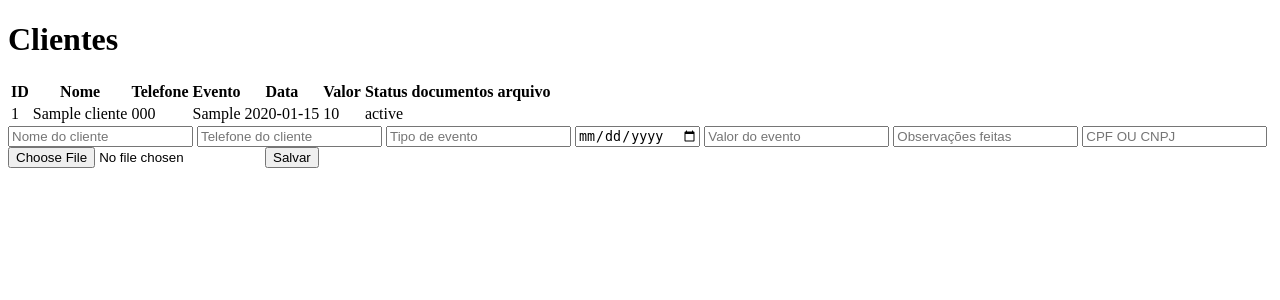
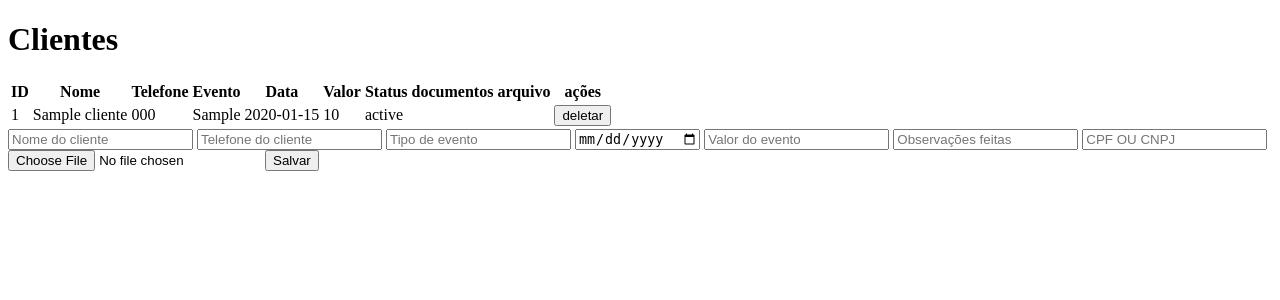
Before and after one commit to Zafirsaffe/cadastro_de_clientes, a Flask app: page /clientes in a window 1280 px wide. Shown: the top 300 px of the page. Run offline with Flask 3, Linux system fonts and the light colour scheme; tables that the repository leaves empty hold one stand-in row (values such as "Sample post").

Commit message:
feat: botão de deletar cliente

```diff
--- a/app.py
+++ b/app.py
@@ -1,5 +1,5 @@
 from flask import Flask, render_template, request, redirect, url_for, send_from_directory
-from data_base import listar_clientes, cadastrar_clientes
+from data_base import listar_clientes, cadastrar_clientes,  apagar_cliente
 import os
 
 app = Flask(__name__)
@@ -29,6 +29,11 @@ def cadastrar():
 def download_arquivo(nome_arquivo):
     return send_from_directory('uploads', nome_arquivo)
 
+@app.route('/deletar/<id>', methods=['POST'])
+def tirar_cliente(id):
+    apagar_cliente(id)
+    return  redirect(url_for('index'))
+
 
 if __name__ == "__main__":
     app.run(debug = True)
--- a/templates/clientes.html
+++ b/templates/clientes.html
@@ -13,6 +13,7 @@
             <th>Status</th>
             <th>documentos</th>
             <th>arquivo</th>
+            <th>ações</th>
         </tr>
         {% for cliente in clientes %}
         <tr>
@@ -25,6 +26,12 @@
             <td>{{ cliente[6] }}</td>
             <td>{{ cliente[9] }}</td>
             <td><a href="/uploads/{{cliente[10]}}">{{ cliente[10] }}</a></td>
+            <td>
+                <form action="/deletar/{{ cliente[0] }}" method="POST">
+                    <button type="submit">deletar</button>
+                </form>
+
+            </td>
         </tr>
         {% endfor %}
     </table>
```
